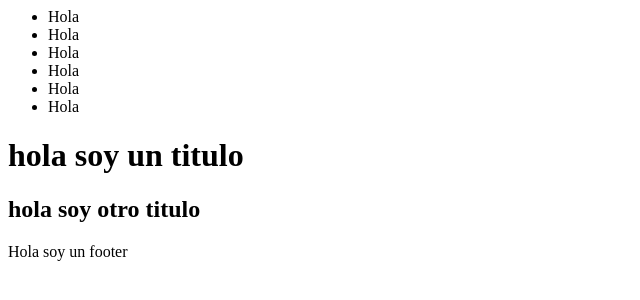
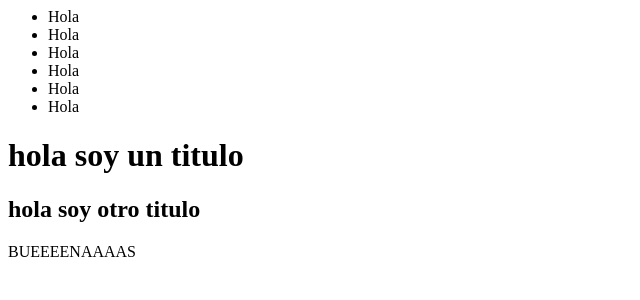
Before and after one commit to ivannponcee/gitbranch, a plain HTML site: page index.html in a window 1280 px wide. Shown: the full height of the page, 0-640 px from the left. Drawn offline with Linux system fonts and the light colour scheme.

Commit message:
agregue un parrafo al footer

```diff
--- a/index.html
+++ b/index.html
@@ -13,6 +13,8 @@
         </nav>
         <h1>hola soy un titulo</h1>
         <h2>hola soy otro titulo</h2>
-        <footer>Hola soy un footer</footer>
+        <footer>
+            <p>BUEEEENAAAAS</p>
+        </footer>
     </body>
 </html>
```
